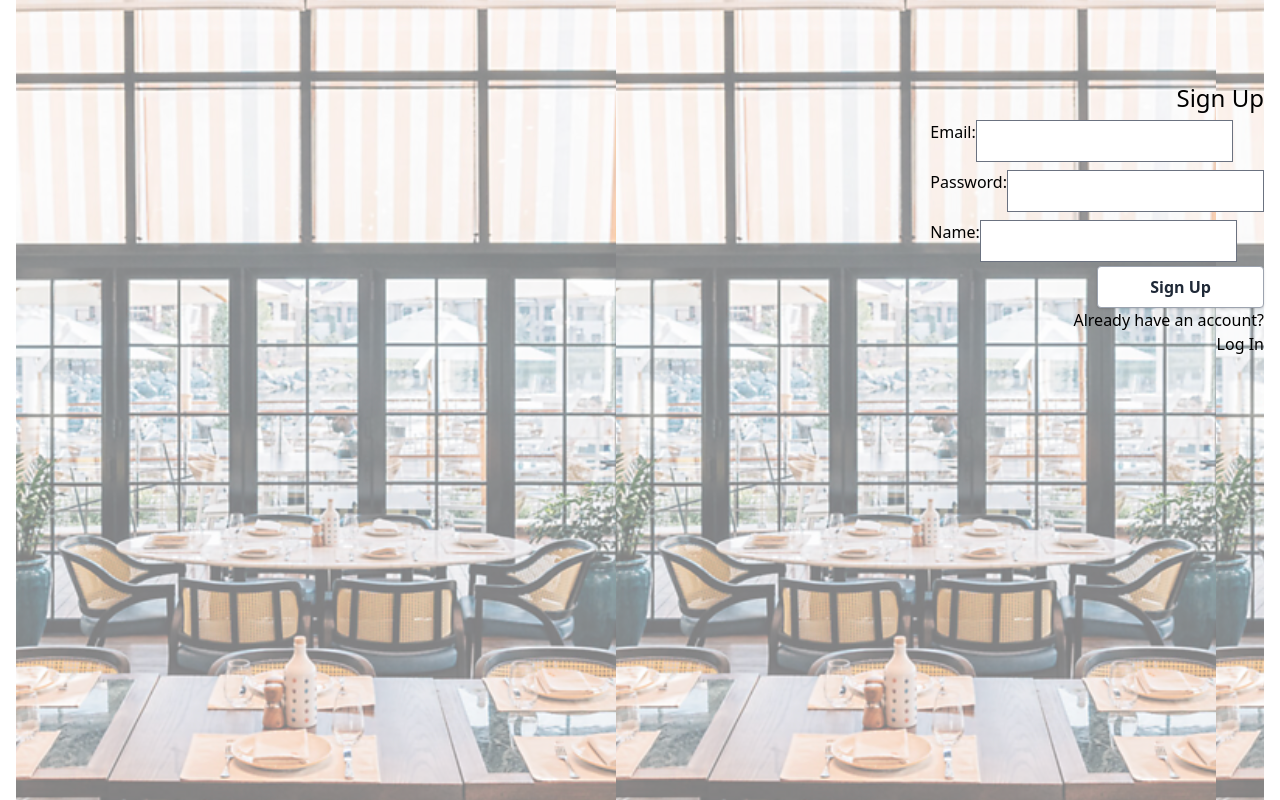
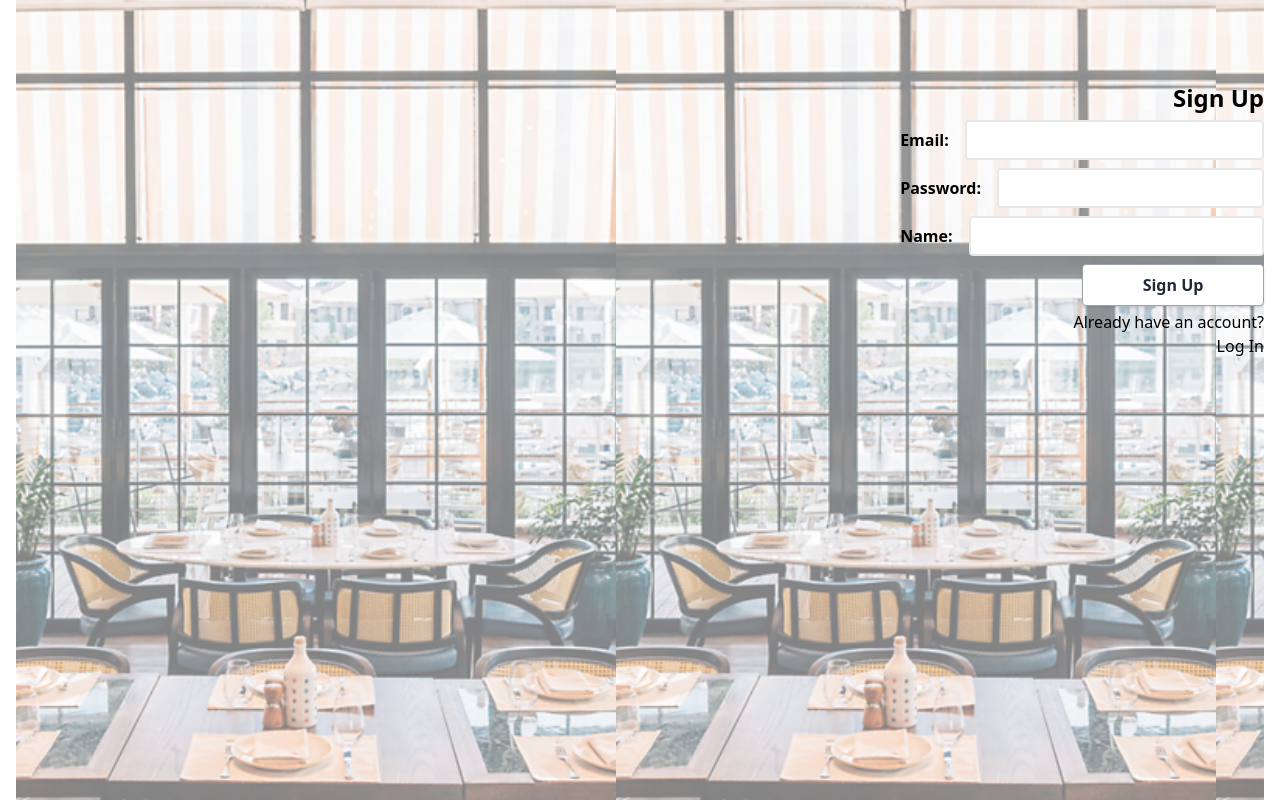
Before and after one commit to BlondeRobot/RestaurantMeReact-frontend, a React (Create React App) app: page /signup in a window 1280 px wide. Built offline with nearby package versions, Linux system fonts and the light colour scheme; no server answers; the HTML template or start-up script is replaced by a standard one.

Commit message:
finish signup styling

```diff
--- a/src/pages/FindRestaurants.jsx
+++ b/src/pages/FindRestaurants.jsx
@@ -41,7 +41,7 @@ function FindRestaurants() {
   return (
     <div className="mt-16">
       <div style={{ backgroundImage: `url(/images/restaurant/bg1.png)` }}>
-        <h3 className='font-bold pt-2'>Find Restaurants That Match Your Search Criteria</h3>
+        <h1 className='font-bold pt-2'>Select Your Search Criteria</h1>
         <form className="flex flex-col items-center" onSubmit={handleSubmit}>
           <div className="flex w-full py-1">
             <label className="font-bold pt-2 pb-1">Name</label>
--- a/src/pages/LoginPage.jsx
+++ b/src/pages/LoginPage.jsx
@@ -37,7 +37,7 @@ function LoginPage() {
       <h1 className="pt-20 font-bold">Log In</h1>
       <div className="w-2/3 flex justify-end">
         <form className="flex flex-col items-center" onSubmit={handleLoginSubmit}>
-          <div className="flex w-full py-2">
+          <div className="flex w-full py-1">
             <label className="pt-2 pb-1 font-bold">Email:</label>
             <input
               className="w-full bg-white ml-4 appearance-none border-2 border-gray-200 rounded py-2 px-4 text-gray-700 leading-tight focus:outline-none focus:bg-white focus:border-slate-500"
@@ -47,7 +47,7 @@ function LoginPage() {
               onChange={handleEmail}
             />
           </div>
-          <div className="flex w-full py-2">
+          <div className="flex w-full py-1">
             <label className="pt-2 pb-1 font-bold">Password:</label>
             <input
               className="w-full bg-white ml-4 appearance-none border-2 border-gray-200 rounded py-2 px-4 text-gray-700 leading-tight focus:outline-none focus:bg-white focus:border-slate-500"
--- a/src/pages/SignupPage.jsx
+++ b/src/pages/SignupPage.jsx
@@ -38,23 +38,41 @@ function SignupPage() {
       className="SignupPage pt-20 h-screen flex flex-col items-end"
       style={{ backgroundImage: `url(/images/restaurant/bg1.png)` }}
     >
-      <h1>Sign Up</h1>
+      <h1 className="font-bold">Sign Up</h1>
 
       <div className="w-2/3 flex justify-end">
         <form className="flex flex-col items-center" onSubmit={handleSignupSubmit}>
           <div className="flex w-full py-1">
-            <label>Email:</label>
-            <input type="email" name="email" value={email} onChange={handleEmail} />
+            <label className="pt-2 pb-1 font-bold">Email:</label>
+            <input
+              className="w-full bg-white ml-4 appearance-none border-2 border-gray-200 rounded py-2 px-4 text-gray-700 leading-tight focus:outline-none focus:bg-white focus:border-slate-500"
+              type="email"
+              name="email"
+              value={email}
+              onChange={handleEmail}
+            />
           </div>
           <div className="flex w-full py-1">
-            <label>Password:</label>
-            <input type="password" name="password" value={password} onChange={handlePassword} />
+            <label className="pt-2 pb-1 font-bold">Password:</label>
+            <input
+              className="w-full bg-white ml-4 appearance-none border-2 border-gray-200 rounded py-2 px-4 text-gray-700 leading-tight focus:outline-none focus:bg-white focus:border-slate-500"
+              type="password"
+              name="password"
+              value={password}
+              onChange={handlePassword}
+            />
           </div>
           <div className="flex w-full py-1">
-            <label>Name:</label>
-            <input type="text" name="name" value={name} onChange={handleName} />
+            <label className="pt-2 pb-1 font-bold">Name:</label>
+            <input
+              className="w-full bg-white ml-4 appearance-none border-2 border-gray-200 rounded py-2 px-4 text-gray-700 leading-tight focus:outline-none focus:bg-white focus:border-slate-500"
+              type="text"
+              name="name"
+              value={name}
+              onChange={handleName}
+            />
           </div>
-          <div className="w-full flex justify-end">
+          <div className="w-full py-1 flex justify-end">
             <button
               className="bg-white hover:bg-gray-100 text-gray-800 font-semibold py-2 px-4 w-1/2 border border-gray-400 rounded shadow"
               type="submit"
```
